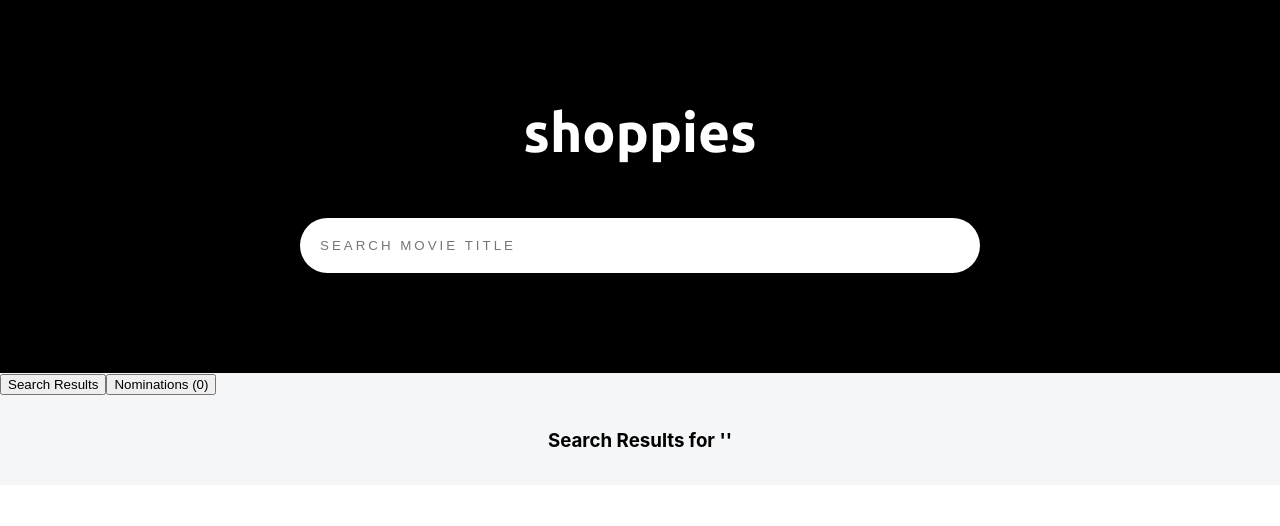
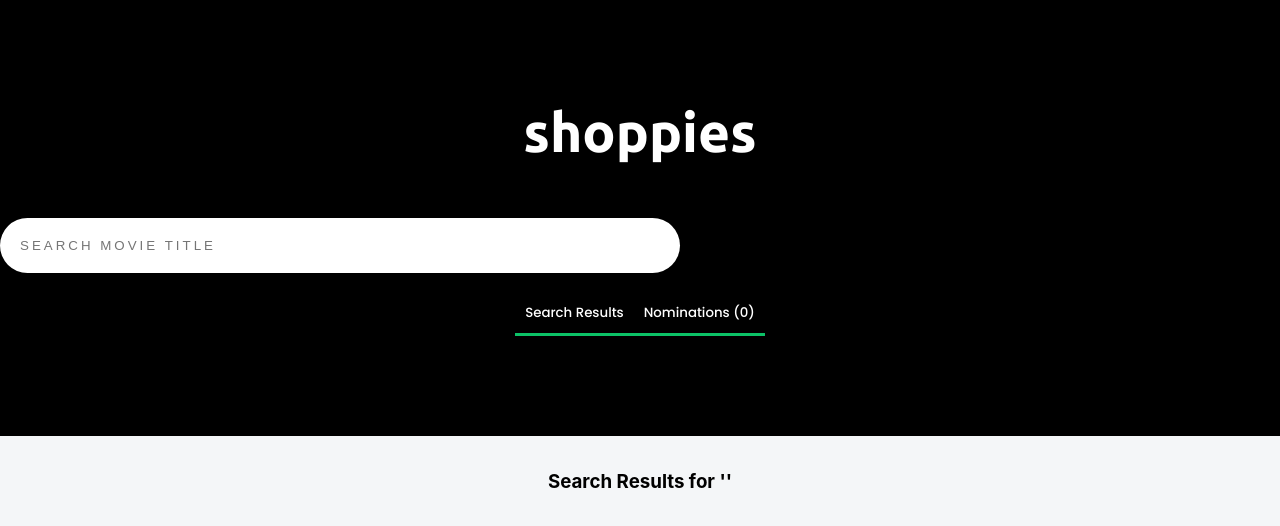
Before and after one commit to aarthiganesh/the-shoppies, a React (Create React App) app: page / in a window 1280 px wide. Shown: the top 526 px of the page. Built offline with nearby package versions, Linux system fonts and the light colour scheme; no server answers.

Commit message:
styled toggle buttons

```diff
--- a/src/App.css
+++ b/src/App.css
@@ -75,6 +75,8 @@ h4{
   border: none;
   width: 50%;
   letter-spacing: 3px;
+  display: block;
+  margin: 0 0 20px 0;
 }
 
 .search-title{
@@ -127,11 +129,27 @@ h4{
 
 /* Buttons */
 
+button{
+  font-family: 'Poppins', sans-serif;
+}
+
+.btn-toggle {
+  background-color: transparent;
+  border: none;
+  border-bottom: #0cc267 solid 3px;
+  color: white;
+  padding: 10px;
+  transition: background-color 400ms ease-in-out;
+}
+
+.btn-toggle:hover{
+  background-color: #0cc267;
+}
+
 .btn-nominate{
   padding:10px;
   color: white;
   background-color:#1DE883;
-  ;
   border: none;
   border-radius: 10px;
   cursor: pointer;
--- a/src/App.js
+++ b/src/App.js
@@ -82,17 +82,22 @@ function App() {
 					<h1>shoppies</h1>
 				</header>
         <Search searchValue={searchValue} setSearchValue={setSearchValue}/>
+				<span>
+					<button
+						id="btn-search-results"
+						className="btn-toggle"
+						onClick={()=>set(true)}
+					>Search Results</button>
+					<button
+						id="btn-view-nominations"
+						className="btn-toggle"
+						onClick={()=>set(false)}
+					>Nominations ({nominations.length})</button>
+				</span>
+
 			</section>
 
 			<NominationLimitBanner />
-			<button
-				id="toggle-button"
-				onClick={()=>set(true)}
-			>Search Results</button>
-			<button
-				id="toggle-button"
-				onClick={()=>set(false)}
-			>Nominations ({nominations.length})</button>
 
 			<section id="test">
 
@@ -103,7 +108,6 @@ function App() {
 						nominations = {nominations}
 						searchValue = {searchValue}
 					/>
-					// {document.getElementById('toggle-button').innerHTML('hallo')}
 					:
 
 					<NominatedMoviesPage
--- a/src/components/SearchResults.js
+++ b/src/components/SearchResults.js
@@ -16,7 +16,8 @@ const SearchResults = (props) => {
 		}else{
 			return (
 				<button disabled
-				className="btn-nominate-disabled">Nominated</button>
+				className="btn-nominate-disabled"
+				>Nominated</button>
 			)
 		}
 	}
--- a/src/pages/SearchResultsPage.js
+++ b/src/pages/SearchResultsPage.js
@@ -9,7 +9,7 @@ const SearchResultsPage = (props) => {
 					<h3 className="section-title">Search Results for '<span className="search-title">{props.searchValue}</span>'</h3>
 					<SearchResults
 							movies={props.movies}
-							handleNominateClick={props.addNomination}
+              handleNominateClick={props.addNomination}
 							nominations = {props.nominations}
 					/>
 				</section>
```
Also changed, not shown: 1 other file (tests, documents, lock files or other folders).
